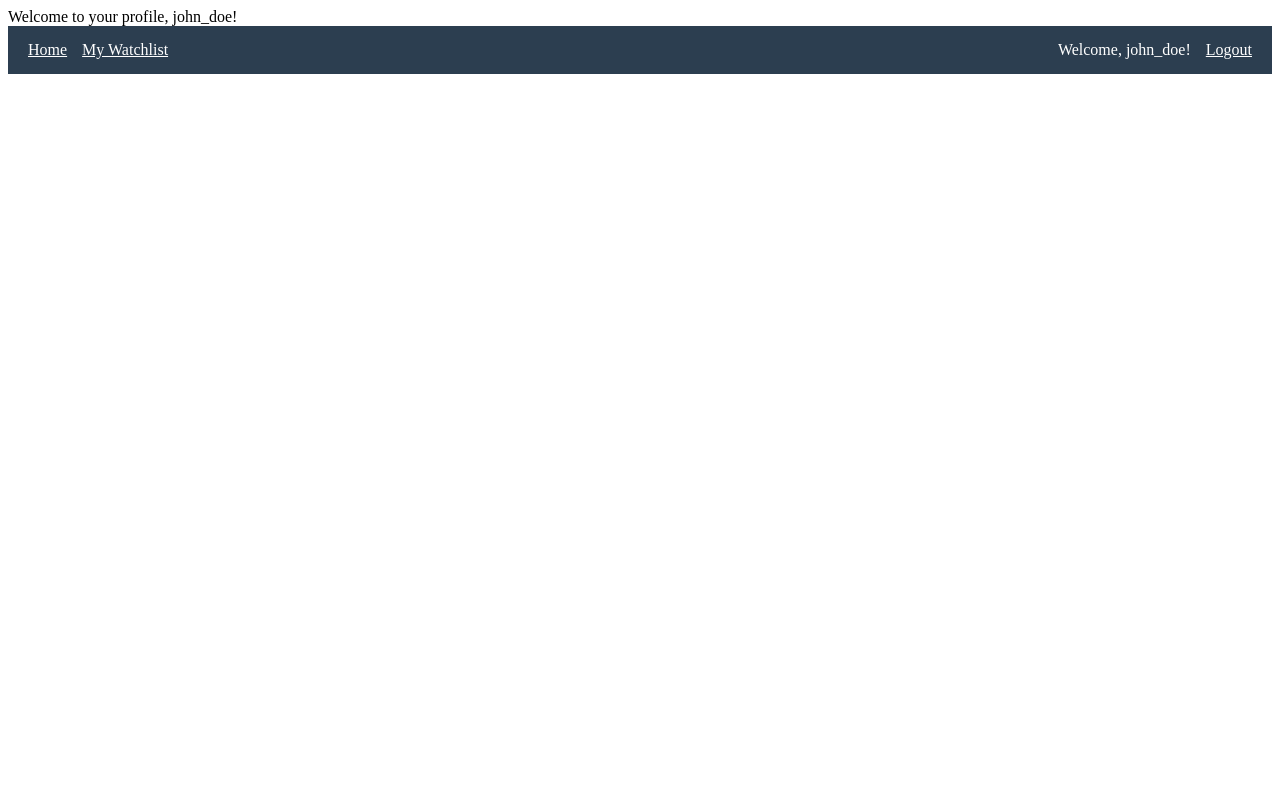
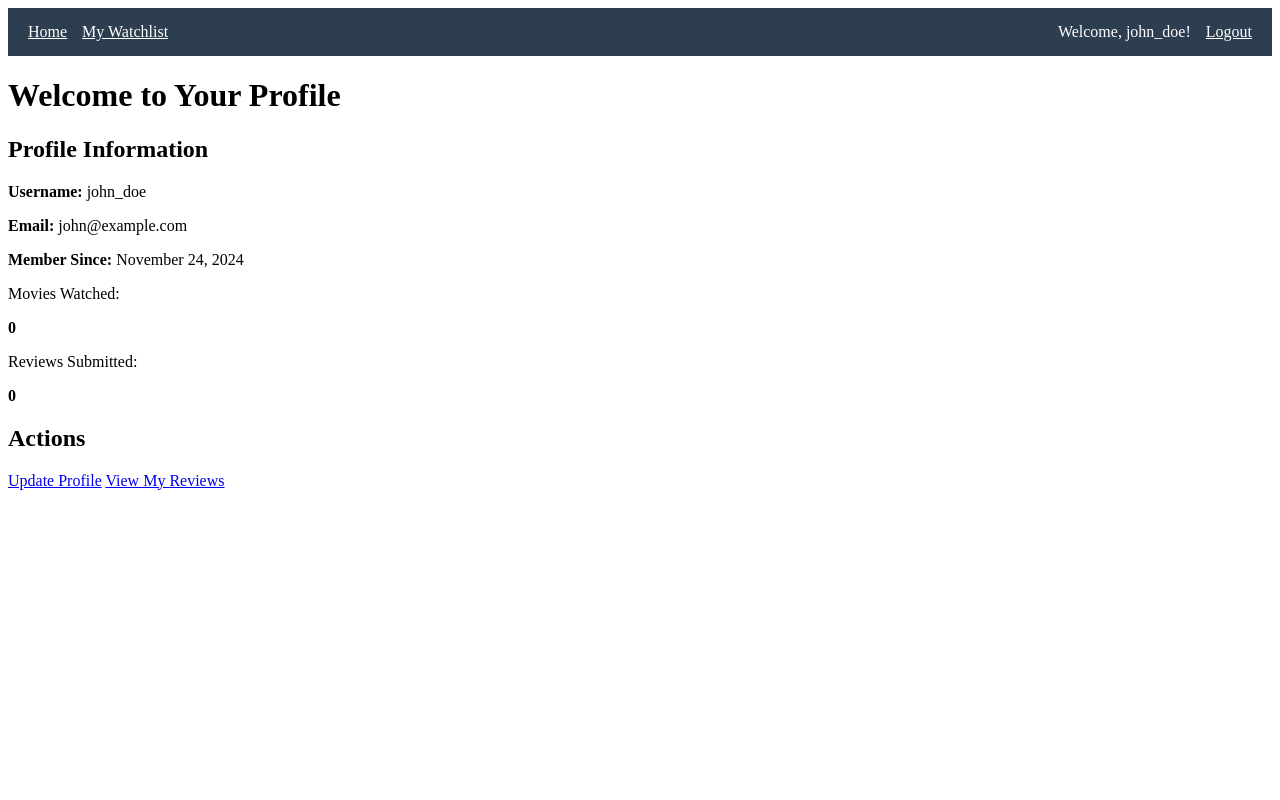
Before and after one commit to MelisGedik/movie_recommendation_system, a PHP site: page /pages/profile.php in a window 1280 px wide. Run offline with PHP 8.4, Linux system fonts and the light colour scheme; a user stored in the database is signed in; data comes from the database, SQL or seed files in the repository.

Commit message:
Update profile.php

```diff
--- a/pages/profile.php
+++ b/pages/profile.php
@@ -3,24 +3,76 @@ session_start();
 include '../includes/session_check.php'; // Ensure user is logged in
 include '../includes/db_connect.php'; // Database connection
 
-// Example content
-echo "Welcome to your profile, " . $_SESSION['username'] . "!";
+// Fetch user details
+$user_id = $_SESSION['user_id'];
+$sql = "SELECT username, email, created_at FROM users WHERE id = ?";
+$stmt = $conn->prepare($sql);
+$stmt->bind_param("i", $user_id);
+$stmt->execute();
+$result = $stmt->get_result();
+$user = $result->fetch_assoc();
+
+// Fetch user stats
+$watched_sql = "SELECT COUNT(DISTINCT movie_id) AS watched_count FROM ratings WHERE user_id = ?";
+$watched_stmt = $conn->prepare($watched_sql);
+$watched_stmt->bind_param("i", $user_id);
+$watched_stmt->execute();
+$watched_result = $watched_stmt->get_result();
+$watched_count = $watched_result->fetch_assoc()['watched_count'] ?? 0;
+
+$review_sql = "SELECT COUNT(id) AS review_count FROM ratings WHERE user_id = ? AND review IS NOT NULL AND review != ''";
+$review_stmt = $conn->prepare($review_sql);
+$review_stmt->bind_param("i", $user_id);
+$review_stmt->execute();
+$review_result = $review_stmt->get_result();
+$review_count = $review_result->fetch_assoc()['review_count'] ?? 0;
 ?>
+
+<!DOCTYPE html>
+<html>
+<head>
+    <title>Profile</title>
     <link rel="stylesheet" href="../css/style.css">
+</head>
+<body>
     <div class="navbar">
         <div class="navbar-left">
             <a href="../index.php">Home</a>
-        <?php if (isset($_SESSION['user_id'])): ?>
             <a href="watchlist.php">My Watchlist</a>
-        <?php endif; ?>
         </div>
         <div class="navbar-right">
-        <?php if (isset($_SESSION['user_id'])): ?>
-            <span>Welcome, <?php echo htmlspecialchars($_SESSION['username']); ?>!</span>
+            <span>Welcome, <?php echo htmlspecialchars($user['username']); ?>!</span>
             <a href="logout.php">Logout</a>
-        <?php else: ?>
-            <a href="login.php">Login</a>
-            <a href="signup.php">Signup</a>
-        <?php endif; ?>
         </div>
     </div>
+
+    <div class="profile-container">
+        <h1>Welcome to Your Profile</h1>
+
+        <div class="profile-card">
+            <h2>Profile Information</h2>
+            <p><strong>Username:</strong> <?php echo htmlspecialchars($user['username']); ?></p>
+            <p><strong>Email:</strong> <?php echo htmlspecialchars($user['email']); ?></p>
+            <p><strong>Member Since:</strong> <?php echo htmlspecialchars(date("F j, Y", strtotime($user['created_at']))); ?></p>
+        </div>
+
+        <div class="profile-stats">
+            <div>
+                <p>Movies Watched:</p>
+                <strong><?php echo $watched_count; ?></strong>
+            </div>
+            <div>
+                <p>Reviews Submitted:</p>
+                <strong><?php echo $review_count; ?></strong>
+            </div>
+        </div>
+
+
+        <div class="profile-actions">
+            <h2>Actions</h2>
+            <a href="update_user_profile.php" class="button">Update Profile</a>
+            <a href="my_reviews.php" class="button">View My Reviews</a>
+        </div>
+    </div>
+</body>
+</html>
```
Lines whose indentation alone changed are shown as unchanged.
